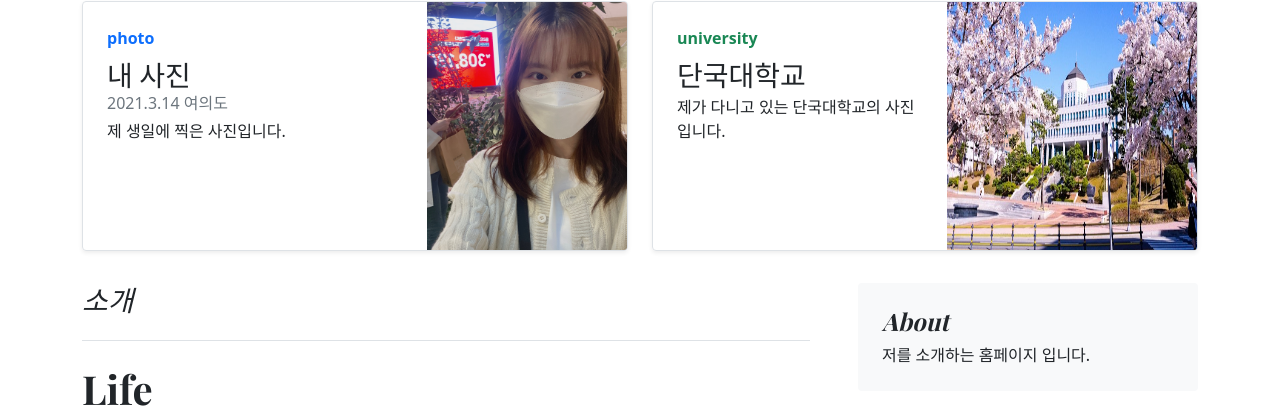
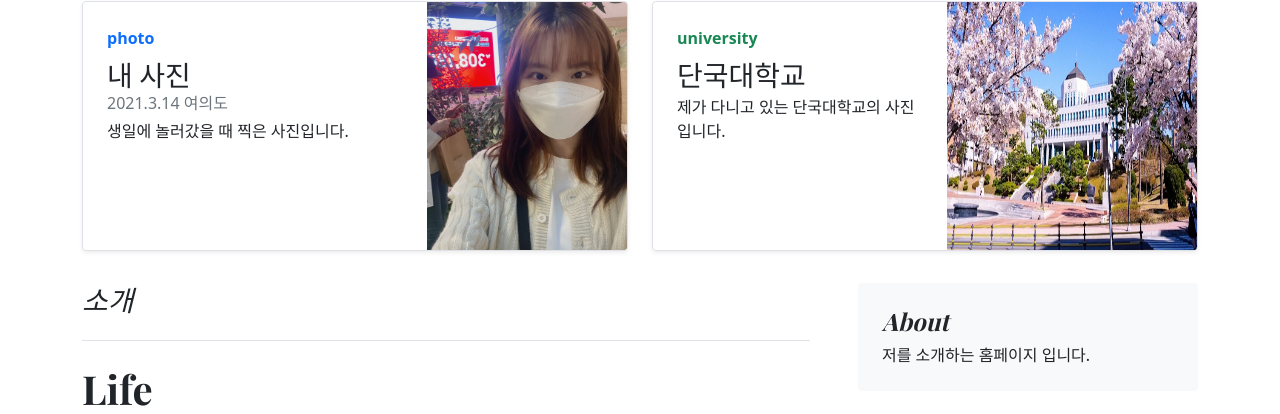
Before and after one commit to Jaehee0314/pythonProject, a Flask app: page / in a window 1280 px wide. Shown: the part 338-752 px from the top of the page. Run offline with Flask 2, Linux system fonts and the light colour scheme; some libraries are stand-ins or nearby versions.

Commit message:
Update index.html

```diff
--- a/templates/index.html
+++ b/templates/index.html
@@ -7,7 +7,7 @@
     <meta name="description" content="">
     <meta name="author" content="Mark Otto, Jacob Thornton, and Bootstrap contributors">
     <meta name="generator" content="Hugo 0.83.1">
-    <title>Blog Template · Bootstrap v5.0</title>
+    <title>자기소개 홈페이지</title>
 
     <link rel="canonical" href="https://getbootstrap.com/docs/5.0/examples/blog/">
 
@@ -76,7 +76,7 @@
           <strong class="d-inline-block mb-2 text-primary">photo</strong>
           <h3 class="mb-0">내 사진</h3>
           <div class="mb-1 text-muted">2021.3.14 여의도</div>
-          <p class="card-text mb-auto">제 생일에 찍은 사진입니다. </p>
+          <p class="card-text mb-auto">생일에 놀러갔을 때 찍은 사진입니다. </p>
 
         </div>
         <div class="col-auto d-none d-lg-block">
@@ -124,6 +124,8 @@
         <hr>
         <p> 지금까지 단국대학교를 다니면서 , 프로그래밍 하는 언어로는 c언어, java, python , C#을 배웠습니다.</p>
         <h2>Major</h2>
+
+
         <p>저의 주 전공이 소프트웨어(프로그래밍)이므로 이에 대해 소개하겠습니다.</p>
 
         <ul>
```
